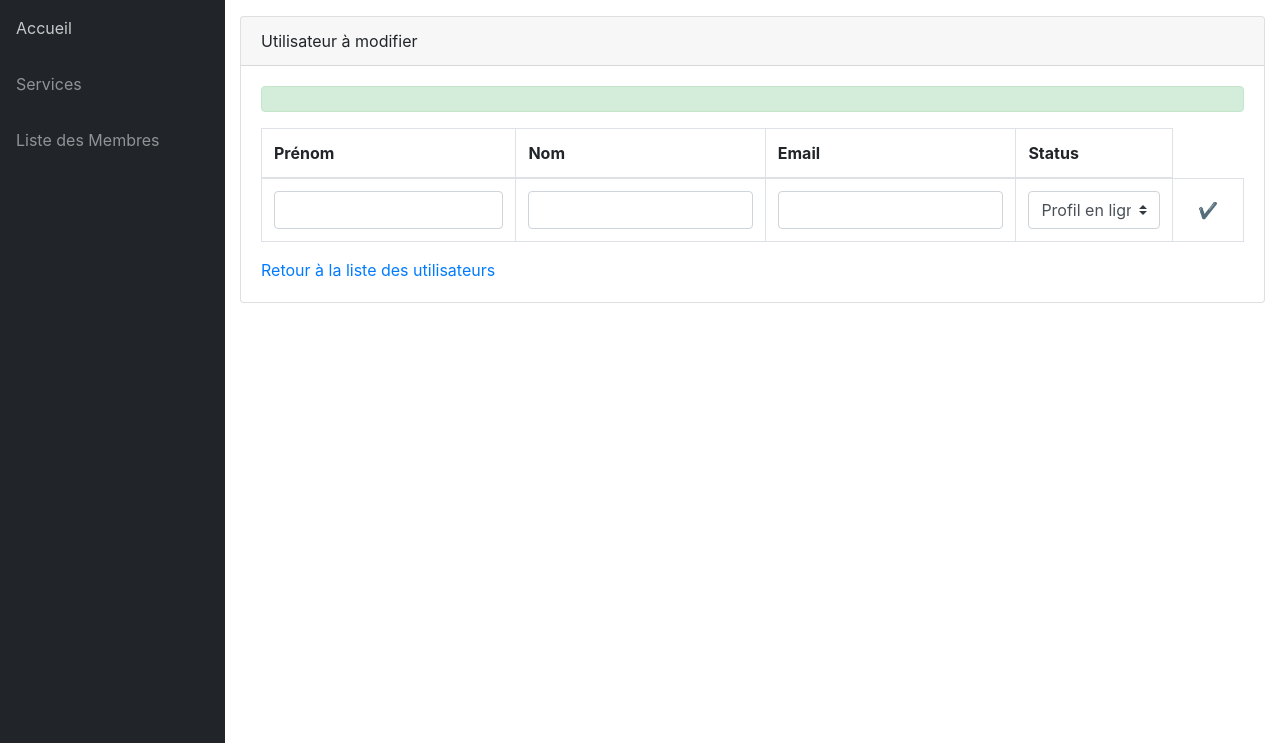
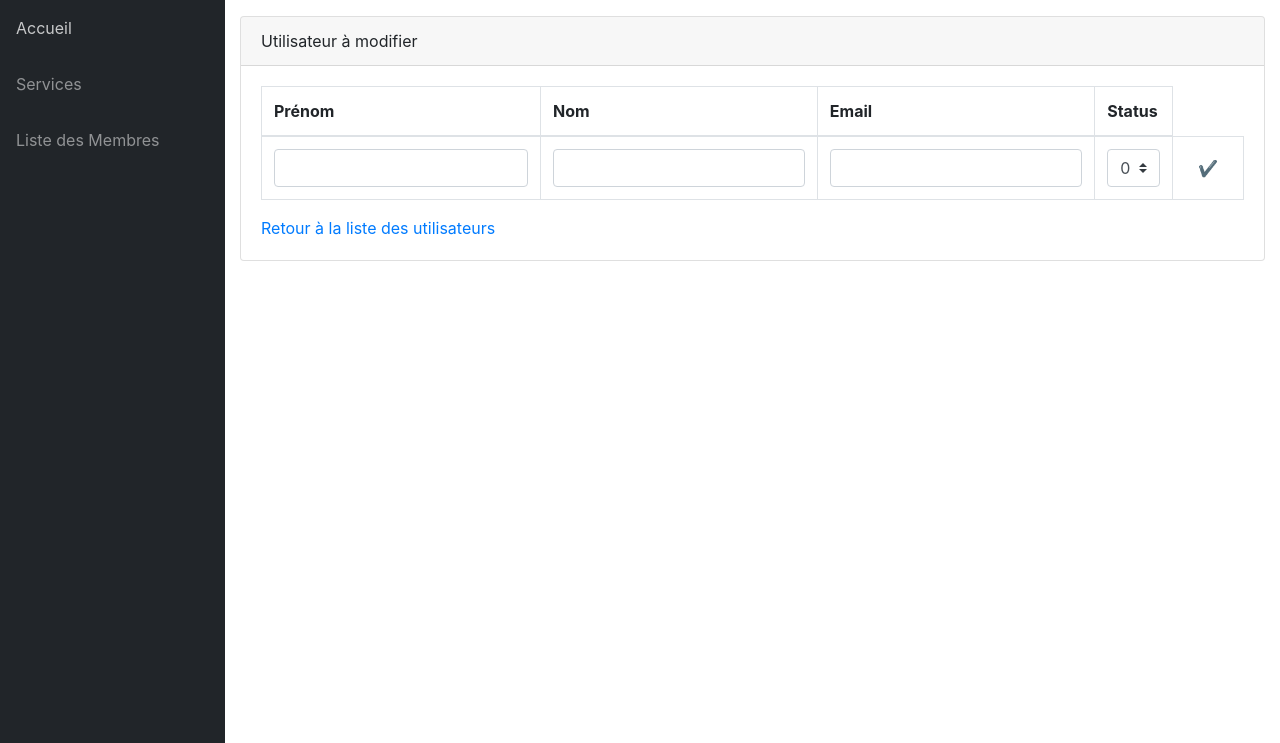
Before and after one commit to Yannick6633/WCS_Projet_2_Servyy, a PHP site: template src/View/Admin/modifyUser.html.twig in a window 1280 px wide. Shown: the top 743 px of the page. Run offline with PHP 8.4, Linux system fonts and the light colour scheme; the template is opened without the code that fills it: most values are stand-ins (such as "Sample title", 1, 10 or a date in 2020); some libraries are stand-ins or nearby versions.

Commit message:
modif PR

```diff
--- a/src/View/Admin/modifyUser.html.twig
+++ b/src/View/Admin/modifyUser.html.twig
@@ -9,9 +9,11 @@
         <div class="card-body">
             <div class="table-responsive">
                 <table class="table table-bordered" id="dataTable" width="100%" cellspacing="0">
-                    <div class="alert alert-success">
-                        <strong>{{ valide2 }}</strong>
-                    </div>
+                    {% if valide is defined %}
+                        <div class="alert alert-success">
+                            <strong>{{ valide }}</strong>
+                        </div>
+                    {% endif %}
                     <thead>
                     <tr>
                         <th>Prénom</th>
@@ -32,13 +34,7 @@
                             <td><select class="custom-select" id="status" name="status"
                                         value="{{ user.status }}">
                                     {% for i in 0..2 %}
-                                        <option value="{{ i }}"
-                                                {% if user.status == i %} selected
-                                                {% endif %}>
-                                            {% if i == 0 %} Profil en ligne {% endif %}
-                                            {% if i == 1 %} Administrateur {% endif %}
-                                            {% if i == 2 %} Profil caché {% endif %}
-                                        </option>
+                                        <option value="{{ i }}" {% if user.status == i %} selected {% endif %}>{{ i }}</option>
                                     {% endfor %}
                                     <input type="hidden" value="{{ user.id }}" name="id"/>
                             <td>
--- a/src/View/Admin/services.html.twig
+++ b/src/View/Admin/services.html.twig
@@ -30,7 +30,7 @@
                     <tr>
                         <td>{{ service.id }}</td>
                         <td>{{ service.label }}</td>
-                        <td><a class="btn" href="/Admin/uptdate/{{ service.id }}" type="submit">✏️</a> </td>
+                        <td><a class="btn" href="/Admin/update/{{ service.id }}" type="submit">✏️</a> </td>
                         <td><a class="btn" href="/Admin/deleteService/{{ service.id }}" type="submit">❌</a></td>
                     </tr>
                     {% endfor %}
```
Also changed, not shown: src/Controller/AdminController.php (+6 -3 lines).
